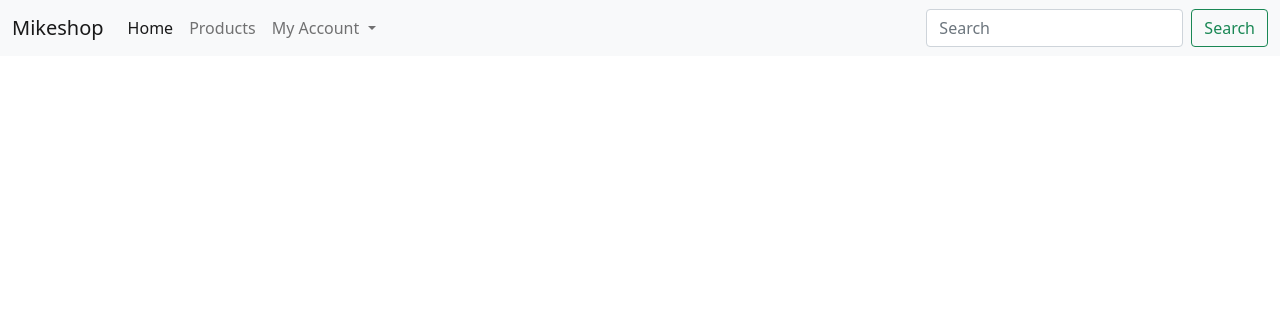
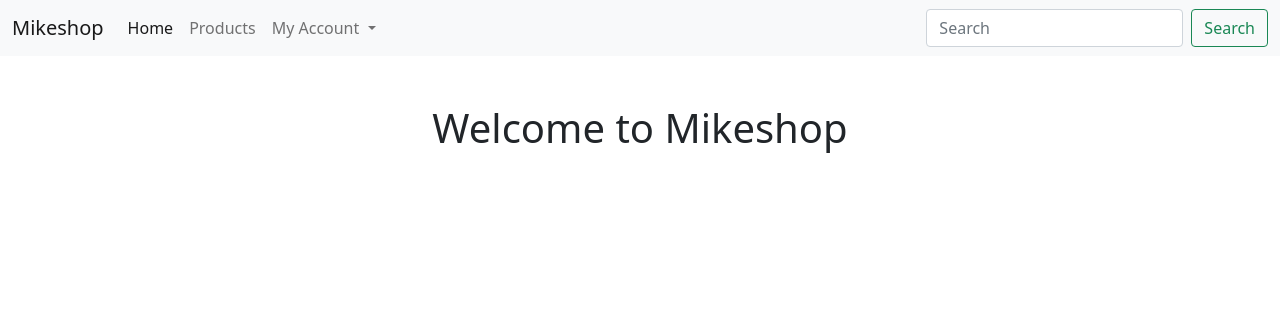
Before and after one commit to tonybonki/Django-Lab-Assignment, a Django app: page / in a window 1280 px wide. Shown: the top 316 px of the page. Run offline with Django 4.2, Linux system fonts and the light colour scheme.

Commit message:
styled index page

```diff
--- a/backend/mikeshop/templates/index.html
+++ b/backend/mikeshop/templates/index.html
@@ -1,3 +1,6 @@
 {% extends 'base.html' %} {% block title %}Hello world{% endblock %}
 {% block content %}
+<div class="mx-auto mt-5 text-center" style="width: 50rem;">
+    <h1>Welcome to Mikeshop</h1>
+</div>
 {% endblock content %}
```
